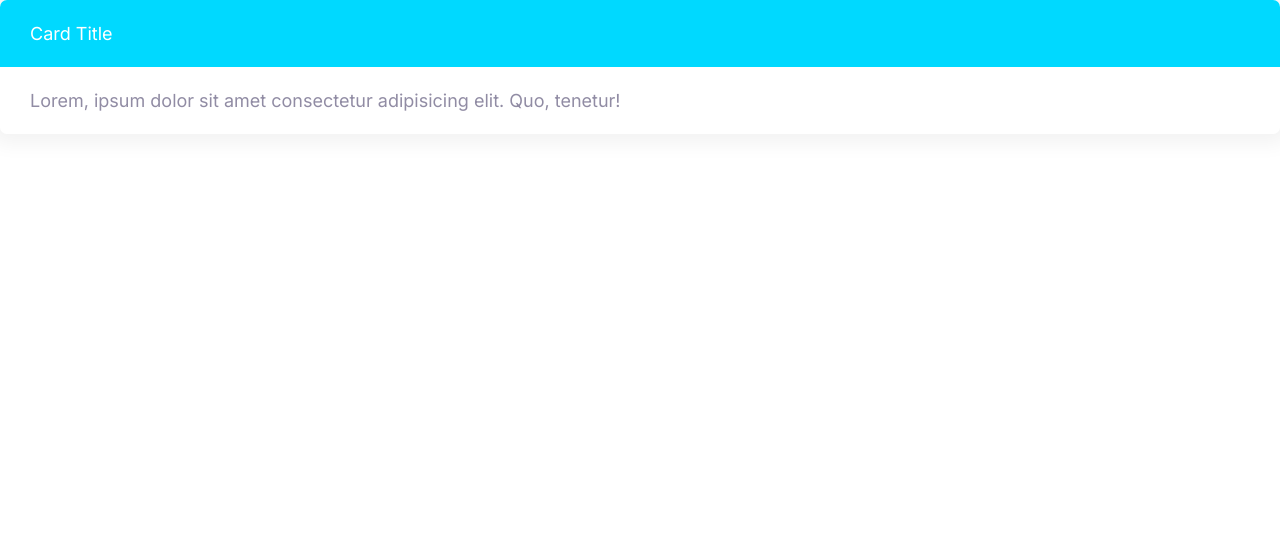
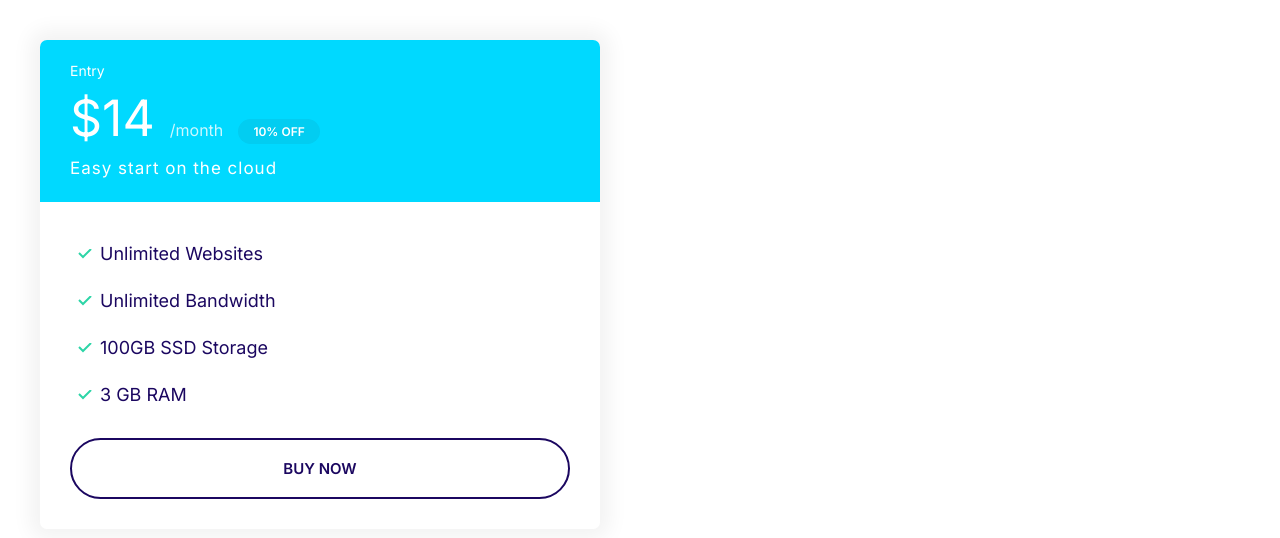
Before and after one commit to yinhang1107/hangify, a plain HTML site: page index.html in a window 1280 px wide. Drawn offline with Linux system fonts and the light colour scheme.

Commit message:
Created plan component.

```diff
--- a/css/styles.css
+++ b/css/styles.css
@@ -99,6 +99,7 @@ a {
 }
 .badge--small {
   font-size: 1.6rem;
+  padding: 0.5rem 1.5rem;
 }
 @media screen and (min-width: 1024px) {
   .badge {
@@ -256,3 +257,46 @@ a {
   background: var(--color-secondary);
   color: white;
 }
+.card--secondary .badge--secondary {
+  background: #02cdf1;
+}
+
+/* Plans */
+.plan__name {
+  color: white;
+  margin: 0;
+  font-weight: 500;
+  font-size: 2.4rem;
+}
+.plan__price {
+  font-size: 6rem;
+}
+.plan__billing-cycle {
+  font-size: 2.4rem;
+  font-weight: 300;
+  opacity: 0.8;
+  margin: 1rem;
+}
+.plan__description {
+  font-size: 2rem;
+  font-weight: 300;
+  letter-spacing: 1px;
+  display: block;
+}
+.plan .list__item {
+  margin-bottom: 2rem;
+}
+@media screen and (min-width: 1024px) {
+  .plan__name {
+    font-size: 1.4rem;
+  }
+  .plan__price {
+    font-size: 5rem;
+  }
+  .plan__billing-cycle {
+    font-size: 1.6rem;
+  }
+  .plan__description {
+    font-size: 1.7rem;
+  }
+}
--- a/index.html
+++ b/index.html
@@ -13,11 +13,27 @@
     <link rel="stylesheet" href="css/styles.css" />
   </head>
   <body>
-      <div class="card card--secondary">
-          <header class="card__header">Card Title</header>
-          <div class="card__body">
-              Lorem, ipsum dolor sit amet consectetur adipisicing elit. Quo, tenetur!
+    <div style="width: 50%; padding: 4rem">
+        <div class="plan">
+          <div class="card card--secondary">
+            <header class="card__header">
+              <h3 class="plan__name">Entry</h3>
+              <span class="plan__price">$14</span>
+              <span class="plan__billing-cycle">/month</span>
+              <span class="badge badge--secondary badge--small">10% OFF</span>
+              <span class="plan__description">Easy start on the cloud</span>
+            </header>
+            <div class="card__body">
+                <ul class="list list--tick">
+                    <li class="list__item">Unlimited Websites</li>
+                    <li class="list__item">Unlimited Bandwidth</li>
+                    <li class="list__item">100GB SSD Storage</li>
+                    <li class="list__item">3 GB RAM</li>
+                </ul>
+                <button class="btn btn--outline btn--block">buy now</button>
+            </div>
           </div>
-      </div>
+        </div>
+    </div>
   </body>
 </html>
```
Also changed, not shown: components/plan.html (added, +22 -0 lines).
